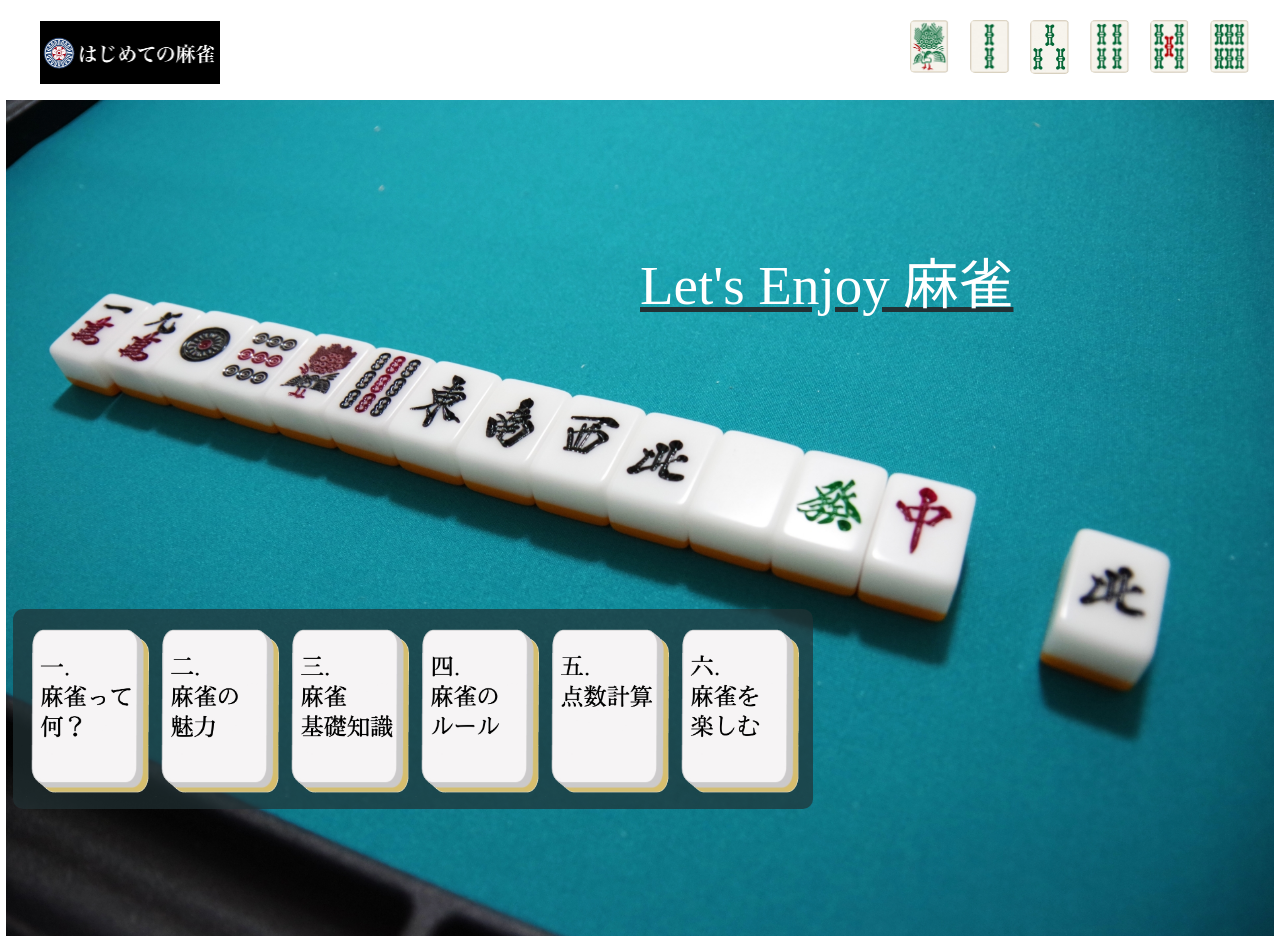
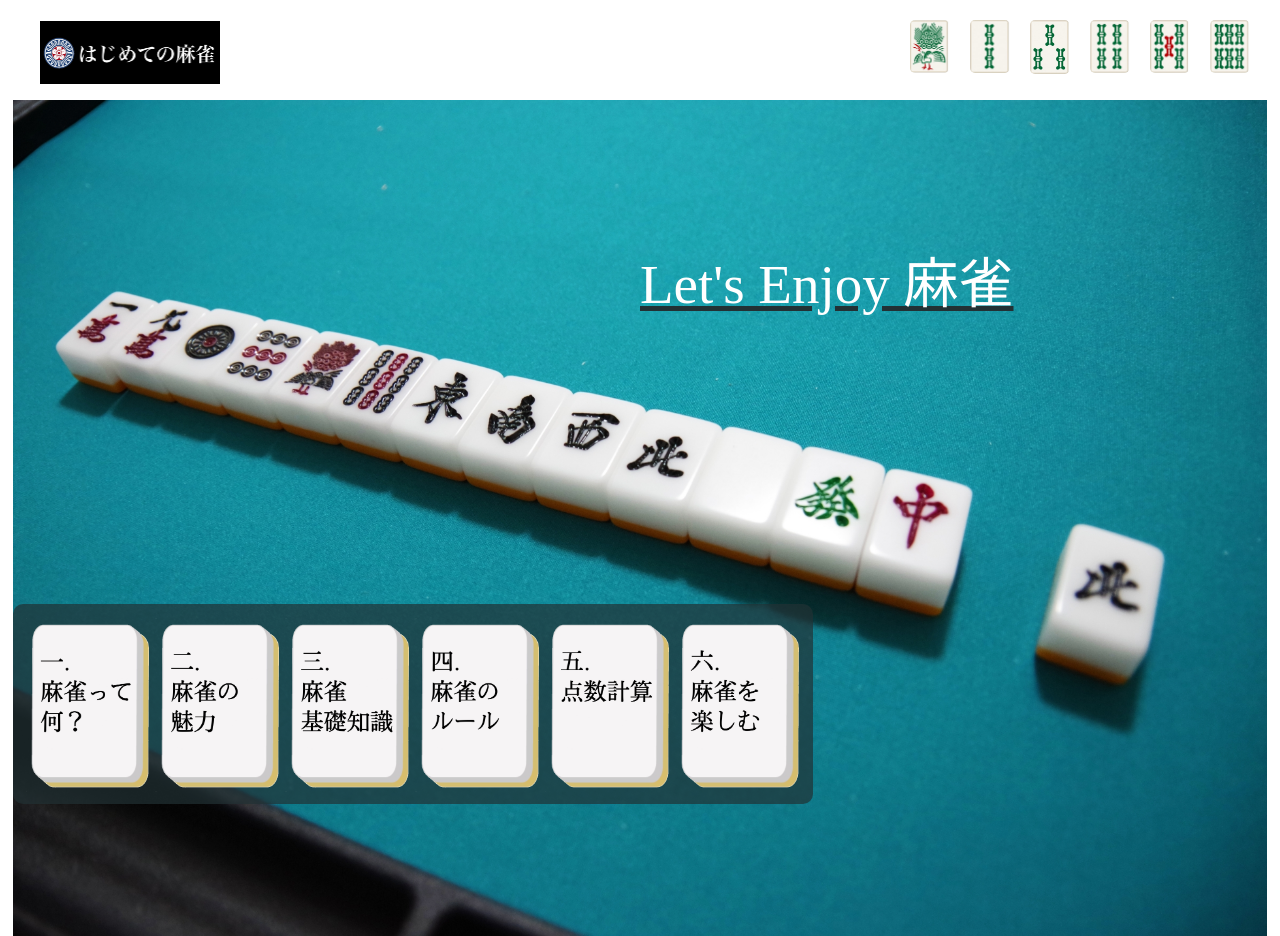
Before and after one commit to mura1205/Mahjong-Biginner, a plain HTML site: page index.html in a window 1280 px wide. Shown: the top 936 px of the page. Drawn offline with Linux system fonts and the light colour scheme; files whose address does not match are found by name.

Commit message:
Update stylesheet.css

```diff
--- a/stylesheet.css
+++ b/stylesheet.css
@@ -249,7 +249,7 @@ header{
     background-position: center;
     background-attachment: fixed;
     background-size: cover;
-    width: 99%;
+    width: 98%;
 }
 .catchphrase{
     color:rgb(255, 255, 255);
```
